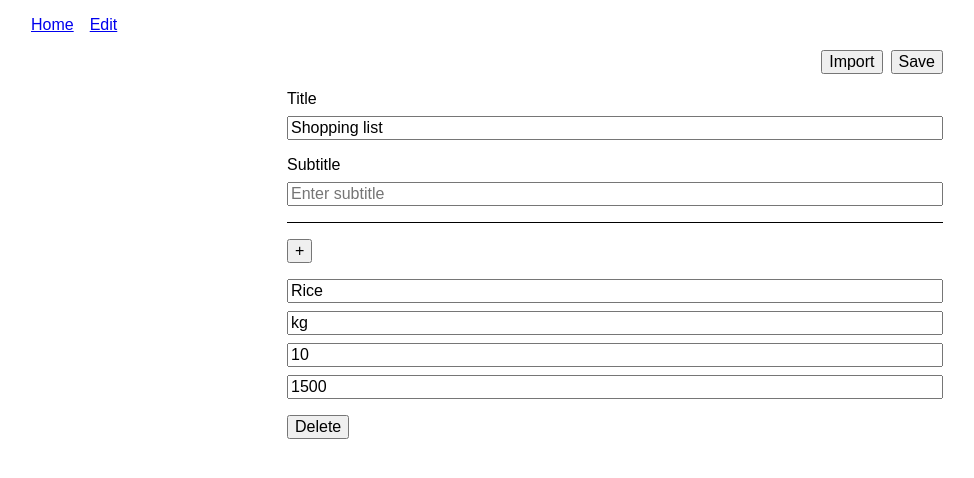
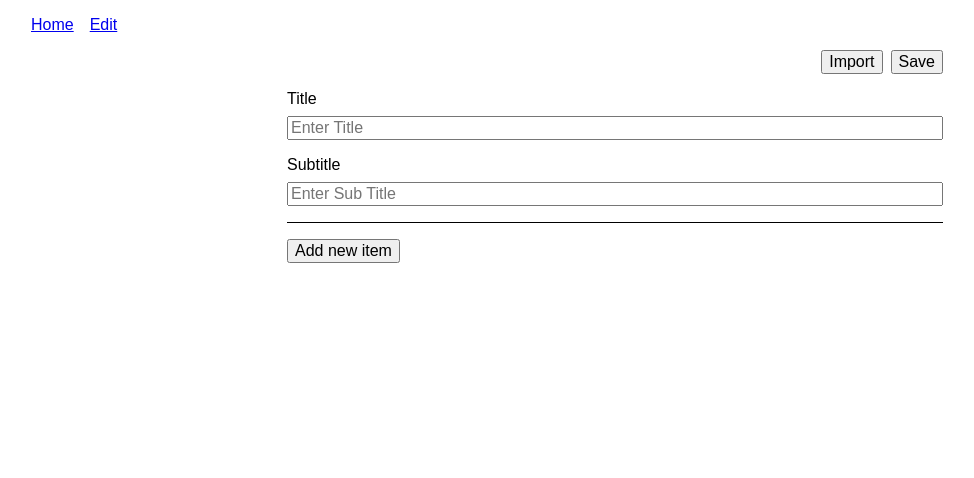
Before and after one commit to obed2025/shopping-list, a SvelteKit app: page /edit in a window 1280 px wide. Shown: the top 478 px of the page, without its empty margins (25-999 px from the left). Built offline with nearby package versions, Linux system fonts and the light colour scheme.

Commit message:
Refactor /edit route

```diff
--- /dev/null
+++ b/src/lib/Items.svelte
@@ -0,0 +1,30 @@
+<script lang="ts">
+	import { data } from './state.svelte';
+
+	const reversedList = $derived((() => [...data.list].reverse())());
+</script>
+
+<div class="container">
+	{#each reversedList as item, i}
+		<div>
+			<input type="text" bind:value={item.description} placeholder="Description" />
+			<input type="text" bind:value={item.unit} placeholder="Unit" />
+			<input type="number" inputmode="numeric" bind:value={item.quantity} placeholder="quantity" />
+			<input
+				type="number"
+				inputmode="numeric"
+				bind:value={item.unitPrice}
+				placeholder="Unit price"
+			/>
+			<button onclick={() => data.list.splice(data.list.length - (i + 1), 1)}>Delete</button>
+		</div>
+	{/each}
+</div>
+
+<style>
+	.container {
+		display: grid;
+		grid-template-columns: repeat(auto-fill, minmax(200px, 1fr));
+		gap: 1rem;
+	}
+</style>
--- a/src/lib/Table.svelte
+++ b/src/lib/Table.svelte
@@ -13,6 +13,7 @@
 <style>
 	table {
 		border-collapse: collapse;
+		margin-bottom: 1rem;
 	}
 
 	:global(td),
--- a/src/lib/state.svelte.ts
+++ b/src/lib/state.svelte.ts
@@ -10,10 +10,23 @@ class Page {
 }
 
 class Data {
-	title = $state('Shopping list');
+	title = $state('');
 	subtitle = $state('');
+	list: ListItem[] = $state([]);
 
-	list: ListItem[] = $state([{ description: 'Rice', unit: 'kg', quantity: 10, unitPrice: 1.5e3 }]);
+	reset() {
+		this.title = '';
+		this.subtitle = '';
+		this.list = [];
+	}
+
+	str = $derived(
+		JSON.stringify({
+			title: this.title,
+			subtitle: this.subtitle,
+			list: this.list
+		})
+	);
 }
 
 export const page = new Page();
--- a/src/routes/edit/+page.svelte
+++ b/src/routes/edit/+page.svelte
@@ -1,18 +1,10 @@
 <script lang="ts">
 	import { page, data } from '$lib/state.svelte';
+	import Items from '$lib/Items.svelte';
 
 	page.title = 'Edit';
 
-	const data_copy = $derived((() => [...data.list].reverse())());
-	const dataStr = $derived(
-		JSON.stringify({
-			title: data.title,
-			subtitle: data.subtitle,
-			list: data.list
-		})
-	);
-
-	function onclick() {
+	function addItem() {
 		data.list.push({
 			description: '',
 			unit: '',
@@ -21,50 +13,39 @@
 		});
 	}
 
-	function importDevi() {
-		const data2 = JSON.parse(localStorage.getItem('list') ?? dataStr);
+	function importData() {
+		const data2 = JSON.parse(localStorage.getItem('list') ?? data.str);
 
 		data.title = data2.title;
 		data.subtitle = data2.subtitle;
 		data.list = data2.list;
 	}
+
+	function saveData() {
+		localStorage.setItem('list', data.str);
+		data.reset();
+	}
 </script>
 
 <form>
 	<div class="right">
-		<button onclick={importDevi}>Import</button>
-		<button onclick={() => localStorage.setItem('list', dataStr)}>Save</button>
+		<button onclick={importData}>Import</button>
+		<button onclick={saveData}>Save</button>
 	</div>
-
-	<div>
-		<label for="title">Title</label>
-		<input type="text" id="title" bind:value={data.title} placeholder="Enter title" />
-	</div>
-
-	<div>
-		<label for="subtitle">Subtitle</label>
-		<input type="text" id="subtitle" bind:value={data.subtitle} placeholder="Enter subtitle" />
-	</div>
+	{@render Input('Title', 'title', 'Enter Title', 'title')}
+	{@render Input('Subtitle', 'subtitle', 'Enter Sub Title', 'subtitle')}
 
 	<hr />
+	<button onclick={addItem}>Add new item</button>
+	<Items></Items>
+</form>
 
-	<button {onclick}>&plus;</button>
-
-	{#each data_copy as item, i}
-		<div>
-			<input type="text" bind:value={item.description} placeholder="Description" />
-			<input type="text" bind:value={item.unit} placeholder="Unit" />
-			<input type="number" inputmode="numeric" bind:value={item.quantity} placeholder="quantity" />
-			<input
-				type="number"
-				inputmode="numeric"
-				bind:value={item.unitPrice}
-				placeholder="Unit price"
-			/>
-		</div>
-		<button onclick={() => data.list.splice(data.list.length - (i + 1), 1)}>Delete</button>
-	{/each}
-</form>
+{#snippet Input(label: string, id: string, placeholder: string, value: 'title' | 'subtitle')}
+	<div>
+		<label for={id}>{label}</label>
+		<input type="text" {id} bind:value={data[value]} {placeholder} />
+	</div>
+{/snippet}
 
 <style>
 	form {
@@ -75,11 +56,11 @@
 		margin: auto;
 	}
 
-	button {
+	:global(button) {
 		width: fit-content;
 	}
 
-	div {
+	:global(div) {
 		display: flex;
 		flex-direction: column;
 		gap: 0.5rem;
```
Also changed, not shown: src/lib/TableFoot.svelte (+7 -0 lines).
